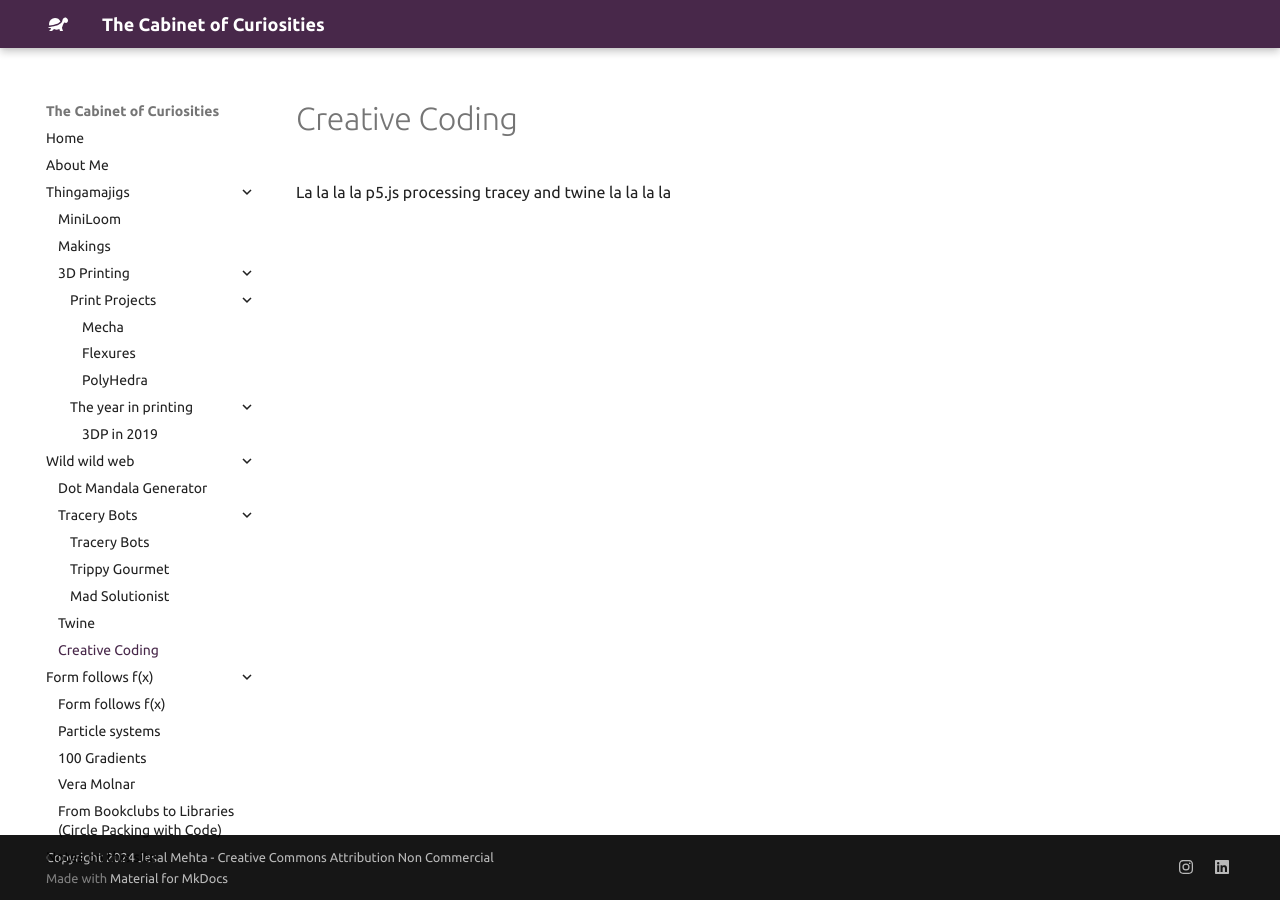
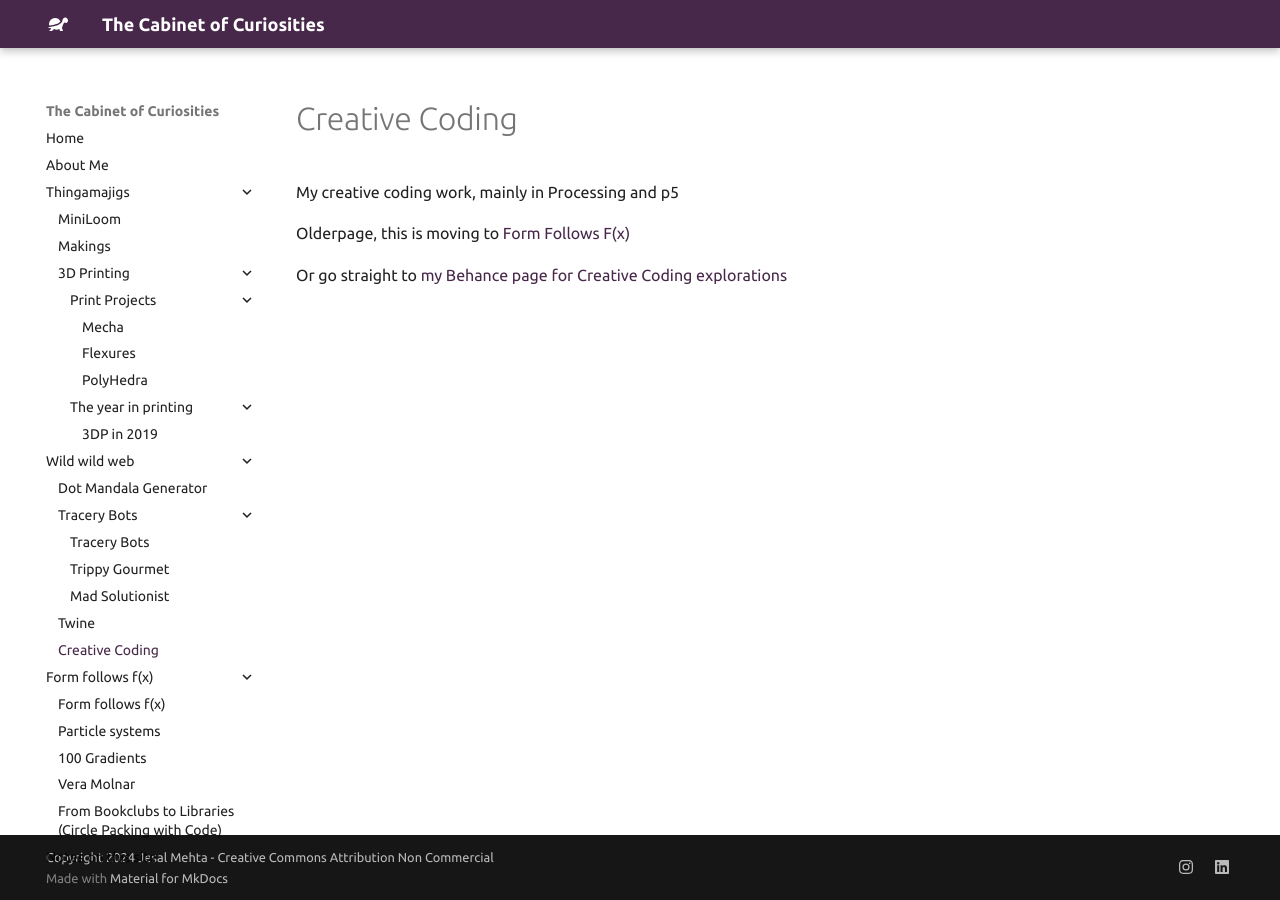
Before and after one commit to jesmehta/CabinetOfCuriosities, an MkDocs documentation site: the page built from docs/creative_code.md, in a window 1280 px wide. Built offline with MkDocs 1.6.1 and Material for MkDocs 9.7.7, drawn with Linux system fonts in a browser that asks for light colours.

Commit message:
FFFX placeholder updates

```diff
--- a/docs/creative_code.md
+++ b/docs/creative_code.md
@@ -1,9 +1,7 @@
 # Creative Coding
 
+My creative coding work, mainly in Processing and p5
 
-La la la la
-p5.js
-processing
-tracey and twine
-la
-la la la
+Olderpage, this is moving to [Form Follows F(x)](fffx/fffx.md)
+
+Or go straight to [my Behance page for Creative Coding explorations](https://www.behance.net/jesmehta)
```
Also changed, not shown: docs/fffx/100Gradients.md (added, +5 -0 lines), docs/fffx/fffx.md (added, +8 -0 lines), docs/fffx/particleSystems.md (added, +5 -0 lines).
